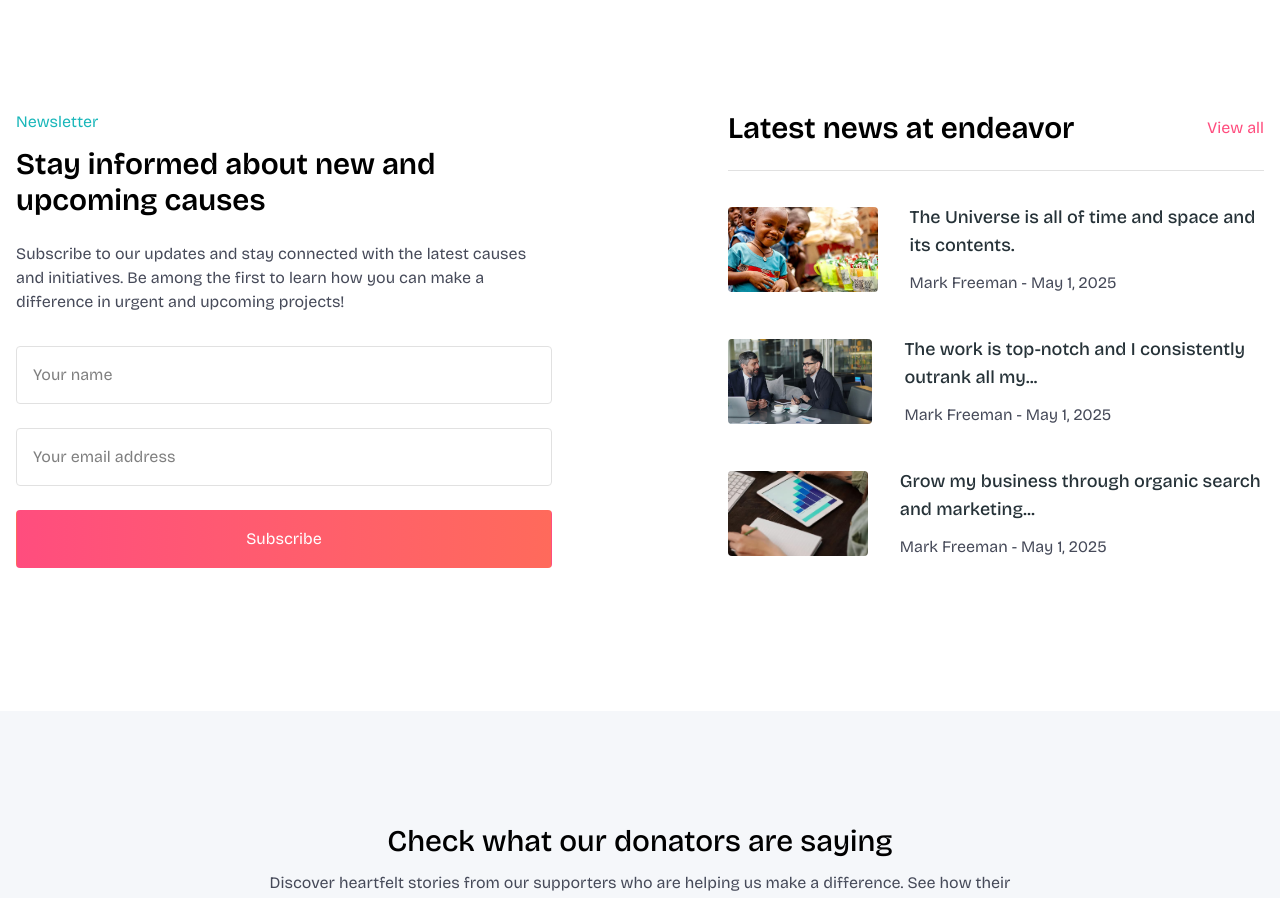
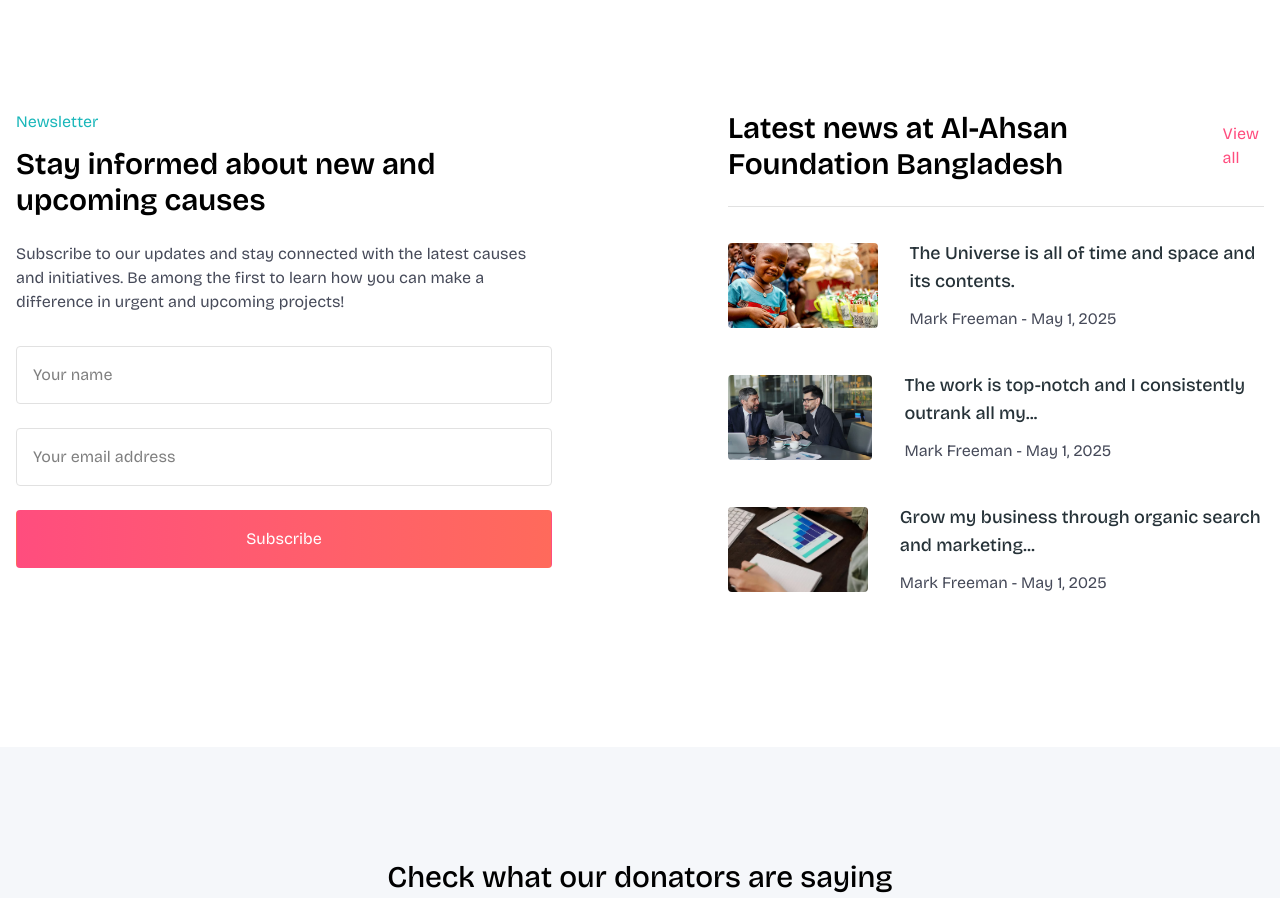
Before and after one commit to alahsanfoundationbd/Al-Ahsan-Foundation-Bangladesh-, a Next.js app in the folder package/: page / in a window 1280 px wide. Shown: the part 3862-4760 px from the top of the page. Built offline with nearby package versions, Linux system fonts and the light colour scheme; no server answers.

Commit message:
Update newsletter heading to reflect new organization

```diff
--- a/package/src/components/Home/NewsLetter/index.tsx
+++ b/package/src/components/Home/NewsLetter/index.tsx
@@ -37,7 +37,7 @@ const Newsletter = () => {
                     <div className="lg:mt-0 mt-8">
                         <div className="flex justify-between items-center border-b border-border dark:border-dark_border focus:border-primary dark:focus:border-primary dark:bg-dark pb-6 mb-8 focus-visible:outline-none-10">
                             <h2 className="text-3xl font-semibold">
-                                Latest news at endeavor
+                                Latest news at Al-Ahsan Foundation Bangladesh
                             </h2>
                             <Link href="/blog" className="text-error hover:text-primary text-base">
                                 View all
```
